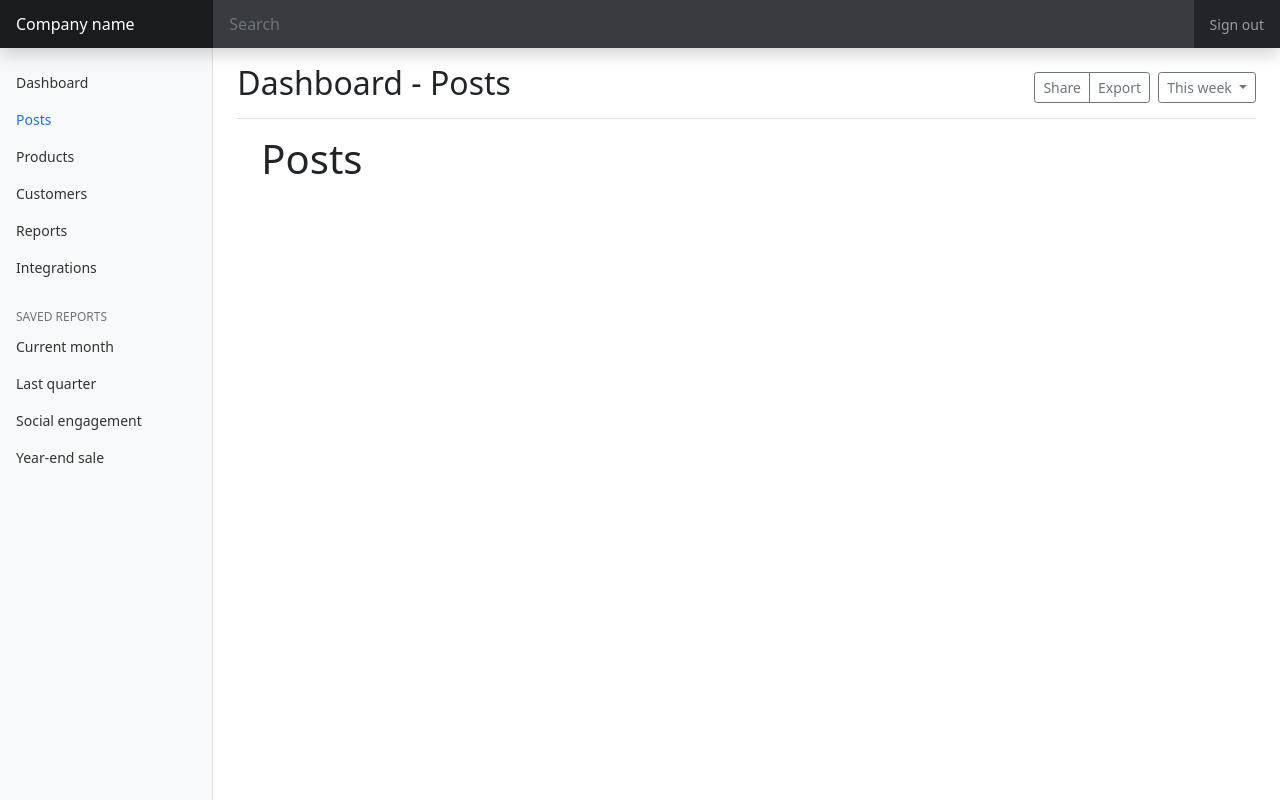
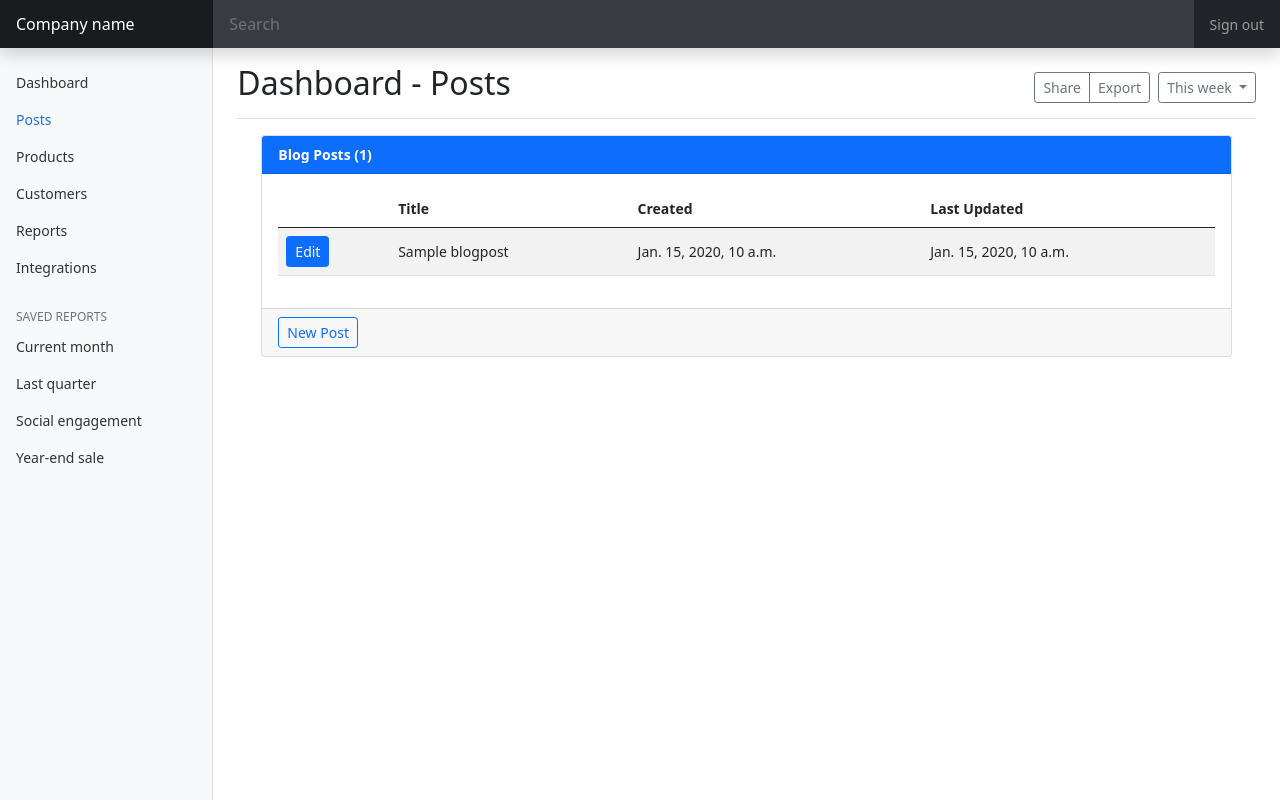
Before and after one commit to majormunky/Portfolio, a Django app: page /dashboard/posts/ in a window 1280 px wide. Run offline with Django 3.2, Linux system fonts and the light colour scheme; tables that the repository leaves empty hold one stand-in row (values such as "Sample post").

Commit message:
The dashboard page to manage blog posts now shows a table of posts

```diff
--- a/dashboard/templates/dashboard/posts.html
+++ b/dashboard/templates/dashboard/posts.html
@@ -5,7 +5,34 @@
 {% block content %}
 <div class="row">
   <div class="col-sm-12">
-	<h1>Posts</h1>
+	<div class="card">
+	  <div class="card-header bg-primary text-white fw-bold">
+	 	Blog Posts ({{blog_list|length}})
+	  </div>
+	  <div class="card-body">
+	 	<table class="table table-striped">
+		  <thead>
+			<th>&nbsp;</th>
+			<th>Title</th>
+			<th>Created</th>
+			<th>Last Updated</th>
+		  </thead>
+		  <tbody class="align-middle">
+			{% for blog in blog_list %}
+			<tr>
+			  <td><a href="#" class="btn btn-primary btn-sm">Edit</a></td>
+			  <td>{{blog.title}}</td>
+			  <td>{{blog.created_at}}</td>
+			  <td>{{blog.updated_at}}</td>
+			</tr>
+			{% endfor %}
+		  </tbody>
+		</table>
+	  </div>
+	  <div class="card-footer">
+	 	<a href="#" class="btn btn-outline-primary btn-sm">New Post</a>
+	  </div>
+	</div>
   </div>
 </div>
 {% endblock %}
--- a/dashboard/views.py
+++ b/dashboard/views.py
@@ -1,4 +1,5 @@
 from django.shortcuts import render
+from blog import models as blog_models
 
 
 def index(request):
@@ -6,4 +7,5 @@ def index(request):
 
 
 def posts(request):
-    return render(request, "dashboard/posts.html", {})
+    blog_list = blog_models.BlogPost.objects.all().order_by("created_at")
+    return render(request, "dashboard/posts.html", {"blog_list": blog_list})
--- a/templates/dashboard-base.html
+++ b/templates/dashboard-base.html
@@ -119,7 +119,7 @@
 			</div>
 		  </div>
 
-		  <div class="container">
+		  <div class="container-fluid">
 			{% block content %}{% endblock %}
 		  </div>
 		</main>
```
